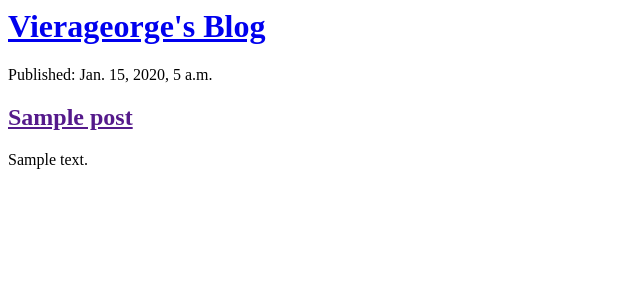
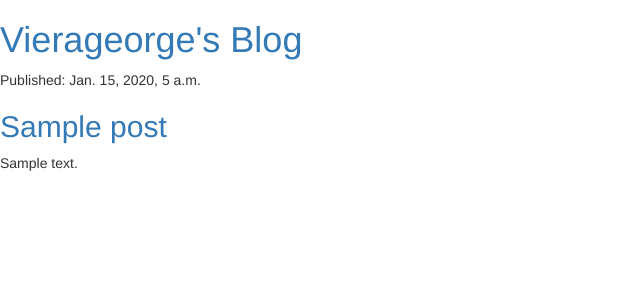
Before and after one commit to vierageorge/bootstrapDeploy, a Django app: template blog/templates/blog/post_list.html in a window 1280 px wide. Shown: the top 300 px of the page, without its empty margins (0-640 px from the left). Run offline with Django 3.2, Linux system fonts and the light colour scheme; the template is opened without the code that fills it: values that come from a table or form of the project are taken from there, others are empty; tables that the repository leaves empty hold one stand-in row (values such as "Sample post"); some libraries are stand-ins or nearby versions.

Commit message:
More modifications on templates

```diff
--- a/blog/templates/blog/post_list.html
+++ b/blog/templates/blog/post_list.html
@@ -1,6 +1,8 @@
 <html>
   <head>
     <title>Vierageorge's Blog</title>
+    <link rel="stylesheet" href="//maxcdn.bootstrapcdn.com/bootstrap/3.2.0/css/bootstrap.min.css">
+    <link rel="stylesheet" href="//maxcdn.bootstrapcdn.com/bootstrap/3.2.0/css/bootstrap-theme.min.css">
   </head>
   <body>
     <div>
--- a/blog/views.py
+++ b/blog/views.py
@@ -3,5 +3,5 @@ from django.utils import timezone
 from .models import Post
 # Create your views here.
 def post_list(request):
-    posts = Post.objects.filter(published_date__lte=timezone.now()).order_by('published_date')
+    posts = Post.objects.filter(published_date__lte=timezone.now()).order_by('-published_date')
     return render(request, 'blog/post_list.html', {'posts': posts})
```
